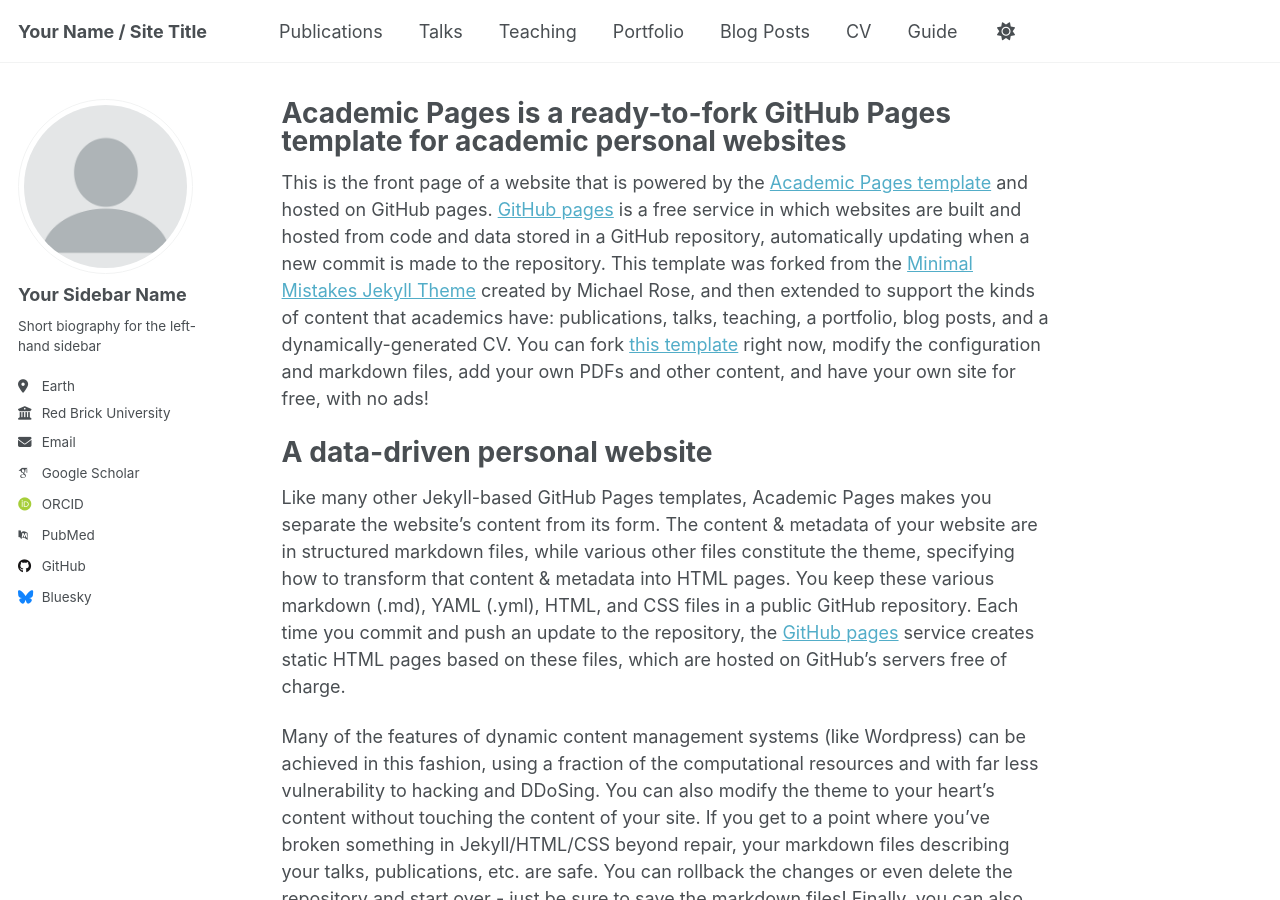
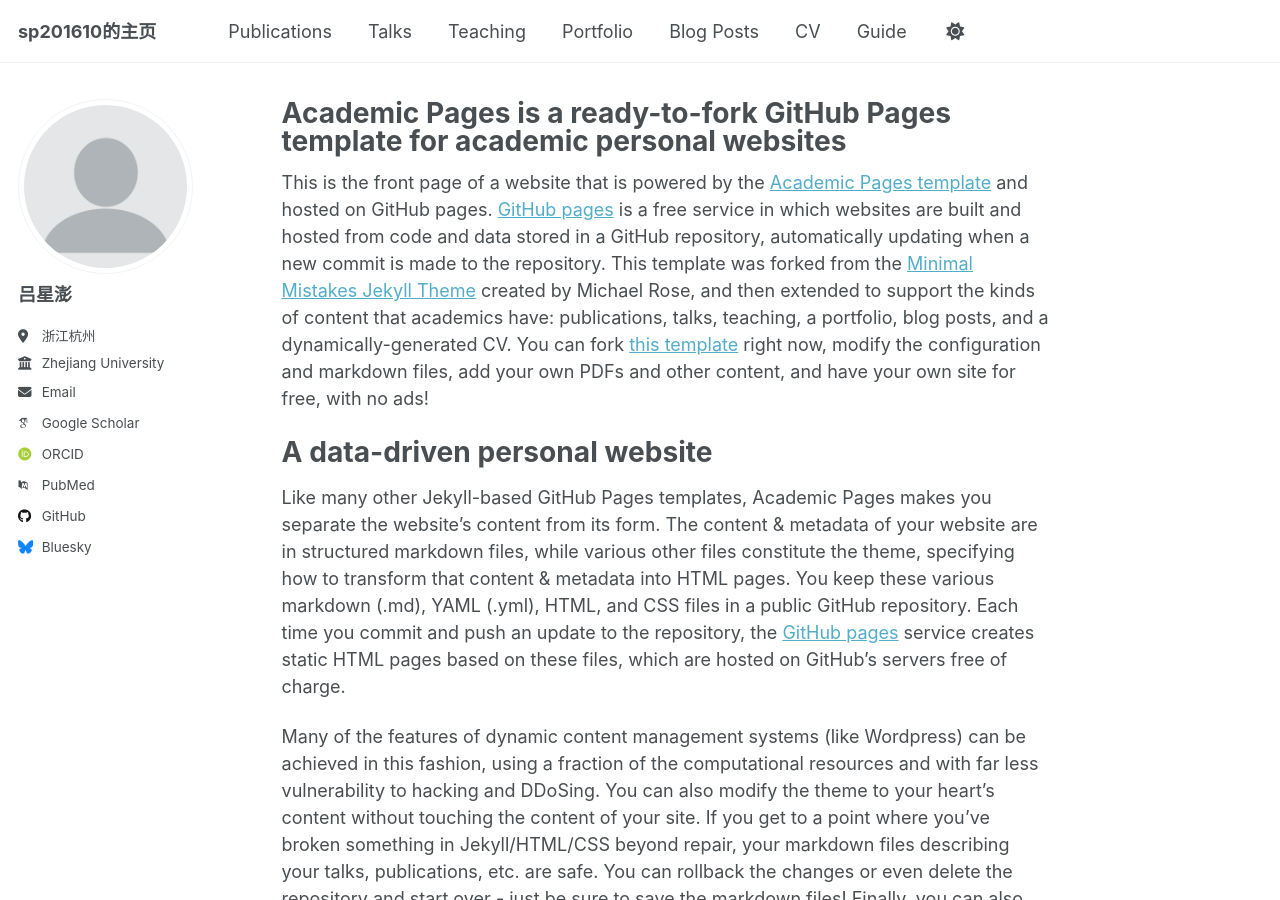
Before and after one commit to sp201610/sp201610.github.io, a Jekyll site: the page built from _pages/about.md, in a window 1280 px wide and 900 px high. Built offline with Jekyll 4.4.1, drawn with Linux system fonts in a browser that asks for light colours; some web fonts are replaced.

Commit message:
Update _config.yml

```diff
--- a/_config.yml
+++ b/_config.yml
@@ -9,7 +9,7 @@
 # Basic Site Settings
 locale                   : "ch-CN"
 site_theme               : "default"
-title                    : "Your Name / Site Title"
+title                    : "sp201610的主页"
 title_separator          : "-"
 name                     : &name "Your Name"
 description              : &description "personal description"
@@ -23,13 +23,14 @@
 author:
   # Biographic information
   avatar           : "profile.png"
-  name             : "Your Sidebar Name"
-  pronouns         : # example: "she/her"
+  name             : "吕星澎"
+  pronouns         : # example: "he/him"
   bio              : "Short biography for the left-hand sidebar"
-  location         : "Earth"
-  employer         : "Red Brick University"
+  location         : "浙江杭州"
+  employer         : "Zhejiang University"
   uri              : # URL
-  email            : "none@example.org"
+  email            : "sp201610@foxmail.com"
+  bio              : ""
 
   # Academic websites
   academia         : # URL
```
